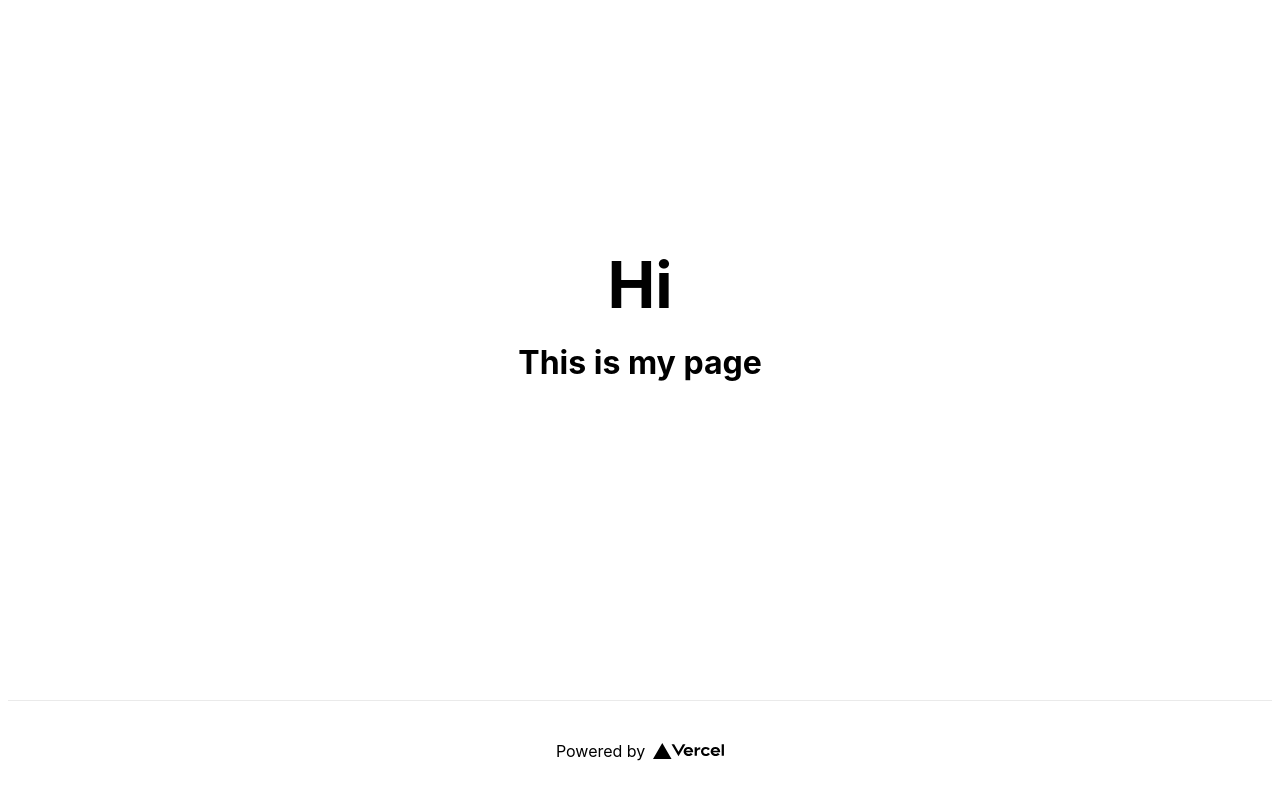
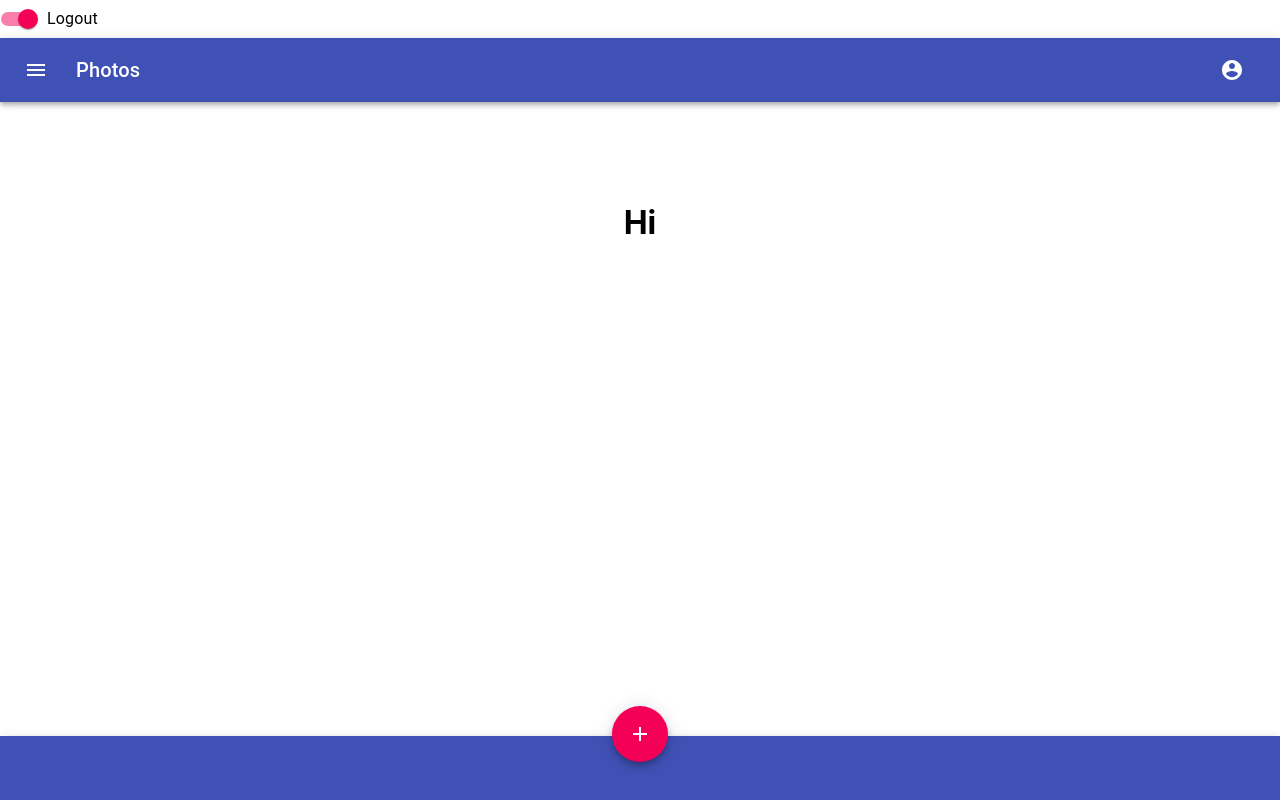
Before and after one commit to kaoritokashiki/next-typescript-app, a Next.js app: page / in a window 1280 px wide. Built offline with nearby package versions, Linux system fonts and the light colour scheme.

Commit message:
add some main components

```diff
--- a/pages/MyPage.tsx
+++ /dev/null
@@ -1,9 +0,0 @@
-import React from 'react';
-
-const MyPage: React.FC = () => {
-    return (
-        <h1>This is my page</h1>
-    )
-}
-
-export default MyPage;
--- /dev/null
+++ b/pages/components/Footer.tsx
@@ -0,0 +1,56 @@
+import React from 'react';
+import { createStyles, Theme, makeStyles } from '@material-ui/core/styles';
+import AppBar from '@material-ui/core/AppBar';
+import Toolbar from '@material-ui/core/Toolbar';
+import Fab from '@material-ui/core/Fab';
+import AddIcon from '@material-ui/icons/Add';
+
+
+
+const useStyles = makeStyles((theme: Theme) =>
+  createStyles({
+    text: {
+      padding: theme.spacing(2, 2, 0),
+    },
+    paper: {
+      paddingBottom: 50,
+    },
+    list: {
+      marginBottom: theme.spacing(2),
+    },
+    subheader: {
+      backgroundColor: theme.palette.background.paper,
+    },
+    appBar: {
+      top: 'auto',
+      bottom: 0,
+    },
+    grow: {
+      flexGrow: 1,
+    },
+    fabButton: {
+      position: 'absolute',
+      zIndex: 1,
+      top: -30,
+      left: 0,
+      right: 0,
+      margin: '0 auto',
+    },
+  }),
+);
+
+export default function Footer() {
+  const classes = useStyles();
+
+  return (
+    <>
+      <AppBar position="fixed" color="primary" className={classes.appBar}>
+        <Toolbar>
+          <Fab color="secondary" aria-label="add" className={classes.fabButton}>
+            <AddIcon />
+          </Fab>
+        </Toolbar>
+      </AppBar>
+    </>
+  );
+}
--- /dev/null
+++ b/pages/components/Header.tsx
@@ -0,0 +1,99 @@
+import React from 'react';
+import { createStyles, makeStyles, Theme } from '@material-ui/core/styles';
+import AppBar from '@material-ui/core/AppBar';
+import Toolbar from '@material-ui/core/Toolbar';
+import Typography from '@material-ui/core/Typography';
+import IconButton from '@material-ui/core/IconButton';
+import MenuIcon from '@material-ui/icons/Menu';
+import AccountCircle from '@material-ui/icons/AccountCircle';
+import Switch from '@material-ui/core/Switch';
+import FormControlLabel from '@material-ui/core/FormControlLabel';
+import FormGroup from '@material-ui/core/FormGroup';
+import MenuItem from '@material-ui/core/MenuItem';
+import Menu from '@material-ui/core/Menu';
+
+const useStyles = makeStyles((theme: Theme) =>
+  createStyles({
+    root: {
+      flexGrow: 1,
+    },
+    menuButton: {
+      marginRight: theme.spacing(2),
+    },
+    title: {
+      flexGrow: 1,
+    },
+  }),
+);
+
+const NavBar = () => {
+  const classes = useStyles();
+  const [auth, setAuth] = React.useState(true);
+  const [anchorEl, setAnchorEl] = React.useState<null | HTMLElement>(null);
+  const open = Boolean(anchorEl);
+
+  const handleChange = (event: React.ChangeEvent<HTMLInputElement>) => {
+    setAuth(event.target.checked);
+  };
+
+  const handleMenu = (event: React.MouseEvent<HTMLElement>) => {
+    setAnchorEl(event.currentTarget);
+  };
+
+  const handleClose = () => {
+    setAnchorEl(null);
+  };
+
+  return (
+    <div className={classes.root}>
+      <FormGroup>
+        <FormControlLabel
+          control={<Switch checked={auth} onChange={handleChange} aria-label="login switch" />}
+          label={auth ? 'Logout' : 'Login'}
+        />
+      </FormGroup>
+      <AppBar position="static">
+        <Toolbar>
+          <IconButton edge="start" className={classes.menuButton} color="inherit" aria-label="menu">
+            <MenuIcon />
+          </IconButton>
+          <Typography variant="h6" className={classes.title}>
+            Photos
+          </Typography>
+          {auth && (
+            <div>
+              <IconButton
+                aria-label="account of current user"
+                aria-controls="menu-appbar"
+                aria-haspopup="true"
+                onClick={handleMenu}
+                color="inherit"
+              >
+                <AccountCircle />
+              </IconButton>
+              <Menu
+                id="menu-appbar"
+                anchorEl={anchorEl}
+                anchorOrigin={{
+                  vertical: 'top',
+                  horizontal: 'right',
+                }}
+                keepMounted
+                transformOrigin={{
+                  vertical: 'top',
+                  horizontal: 'right',
+                }}
+                open={open}
+                onClose={handleClose}
+              >
+                <MenuItem onClick={handleClose}>Profile</MenuItem>
+                <MenuItem onClick={handleClose}>My account</MenuItem>
+              </Menu>
+            </div>
+          )}
+        </Toolbar>
+      </AppBar>
+    </div>
+  );
+}
+export default NavBar;
--- /dev/null
+++ b/pages/index.js
@@ -0,0 +1,23 @@
+import Head from 'next/head'
+import styles from '../styles/Home.module.css'
+import Header from './components/Header';
+import Footer from './components/Footer';
+
+const Home = () => {
+  return (
+    <div /* className={styles.container} */>
+      <Head>
+        <title>CAO</title>
+        <link rel="icon" href="/favicon.ico" />
+      </Head>
+      <Header />
+        <main className={styles.main} >
+          <h1>Hi</h1>
+
+        </main>
+      <Footer />
+    </div>
+  )
+}
+
+export default Home;
--- a/pages/index.tsx
+++ /dev/null
@@ -1,37 +0,0 @@
-import Head from 'next/head'
-import styles from '../styles/Home.module.css'
-import MyPage from './MyPage';
-
-const Home: React.FC = () => {
-  return (
-    <div className={styles.container}>
-      <Head>
-        <title>Create Next App</title>
-        <link rel="icon" href="/favicon.ico" />
-      </Head>
-
-      <main className={styles.main}>
-        <h1 className={styles.title}>
-          Hi
-        </h1>
-        <MyPage />
-
-        <div className={styles.grid}>
-        </div>
-      </main>
-
-      <footer className={styles.footer}>
-        <a
-          href="https://vercel.com?utm_source=create-next-app&utm_medium=default-template&utm_campaign=create-next-app"
-          target="_blank"
-          rel="noopener noreferrer"
-        >
-          Powered by{' '}
-          <img src="/vercel.svg" alt="Vercel Logo" className={styles.logo} />
-        </a>
-      </footer>
-    </div>
-  )
-}
-
-export default Home;
```
Also changed, not shown: pages/components/Home.tsx (added, +13 -0 lines), pages/components/MyPage.tsx (added, +13 -0 lines).
